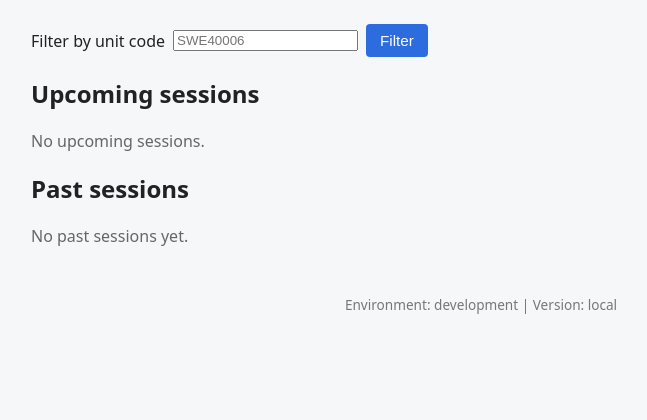
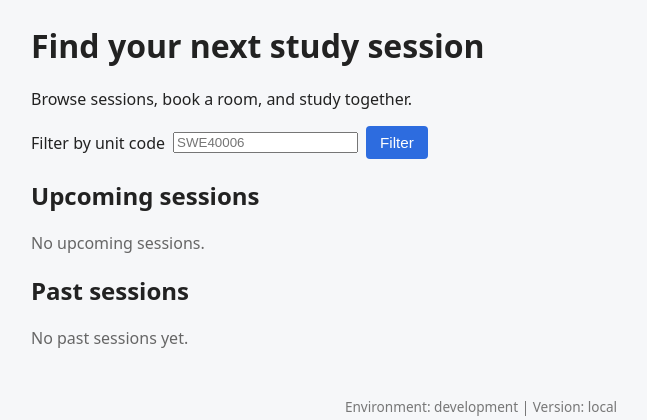
Before and after one commit to QIZHAO333/swe40006-project, a Flask app: page / in a window 1280 px wide. Shown: the part 60-480 px from the top of the page, without its empty margins (159-806 px from the left). Run offline with Flask 3, Linux system fonts and the light colour scheme; data that the repository does not hold is empty; some libraries are stand-ins or nearby versions.

Commit message:
Add visible homepage introduction

```diff
--- a/templates/index.html
+++ b/templates/index.html
@@ -29,6 +29,9 @@
 {% endmacro %}
 
 {% block content %}
+<h1>Find your next study session</h1>
+<p>Browse sessions, book a room, and study together.</p>
+
 <form method="get" class="filter">
   <label for="unit">Filter by unit code</label>
   <input id="unit" name="unit" value="{{ unit }}" placeholder="SWE40006">
```
